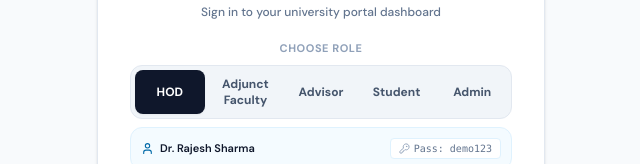
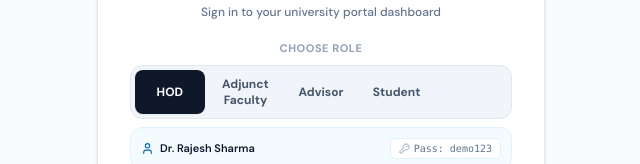
Before and after one commit to its5zoo/temp1, a React (Vite) app in the folder client/: page /login in a window 1280 px wide. Shown: the part 233-397 px from the top of the page, without its empty margins (319-959 px from the left). Built offline with nearby package versions, Linux system fonts and the light colour scheme; no server answers.

Commit message:
style: remove Admin role button from login page leaving HOD, Adjunct Faculty, Advisor, and Student

```diff
--- a/client/src/pages/Login.jsx
+++ b/client/src/pages/Login.jsx
@@ -58,16 +58,6 @@ const ROLE_PRESETS = [
     legacyEmail: 'alice.student@univ.edu',
     password: 'demo123',
     icon: GraduationCap
-  },
-  {
-    id: 'admin',
-    label: 'Admin',
-    fullName: 'Administrator',
-    name: 'System Admin',
-    email: 'admin@univ.edu.in',
-    legacyEmail: 'admin@univ.edu',
-    password: 'demo123',
-    icon: ShieldCheck
   }
 ];
 
```
